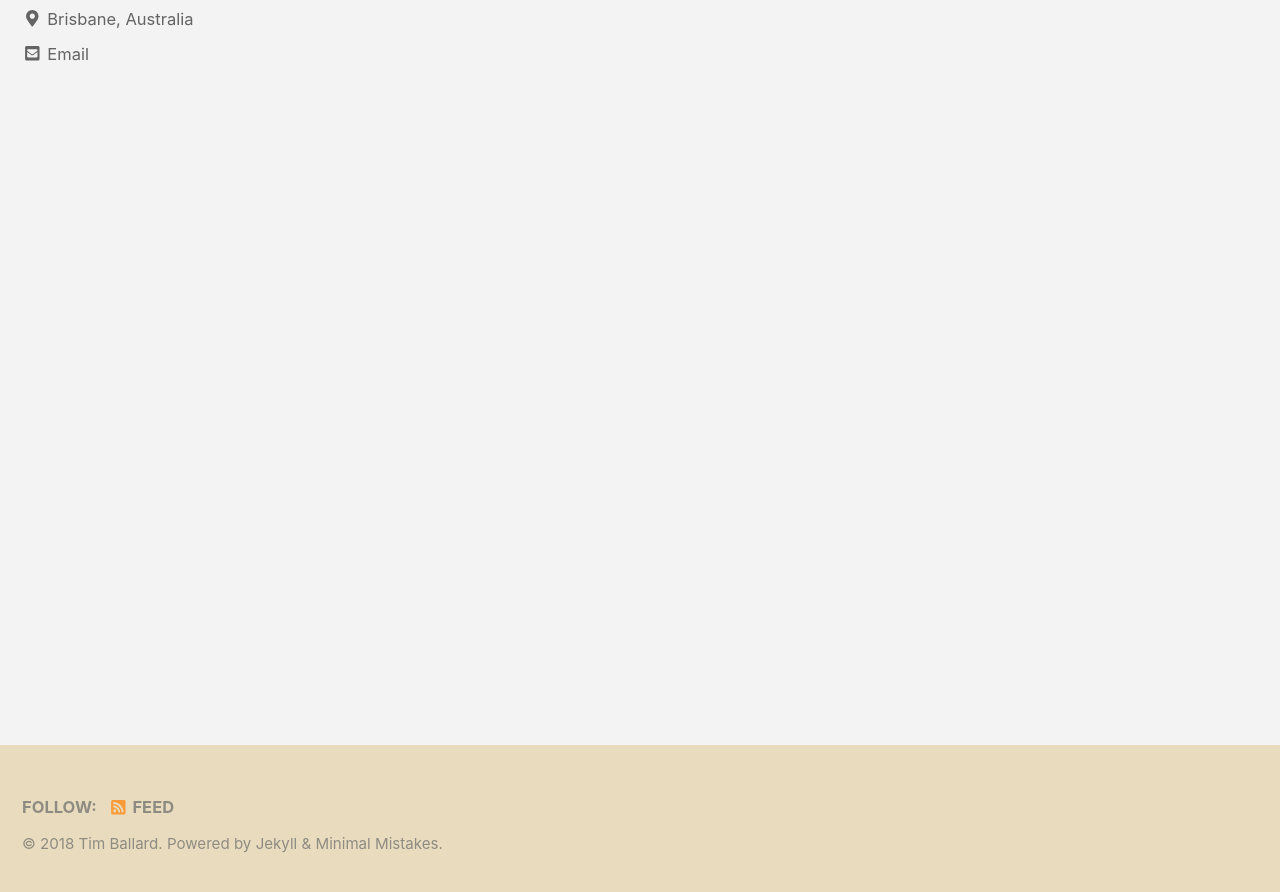
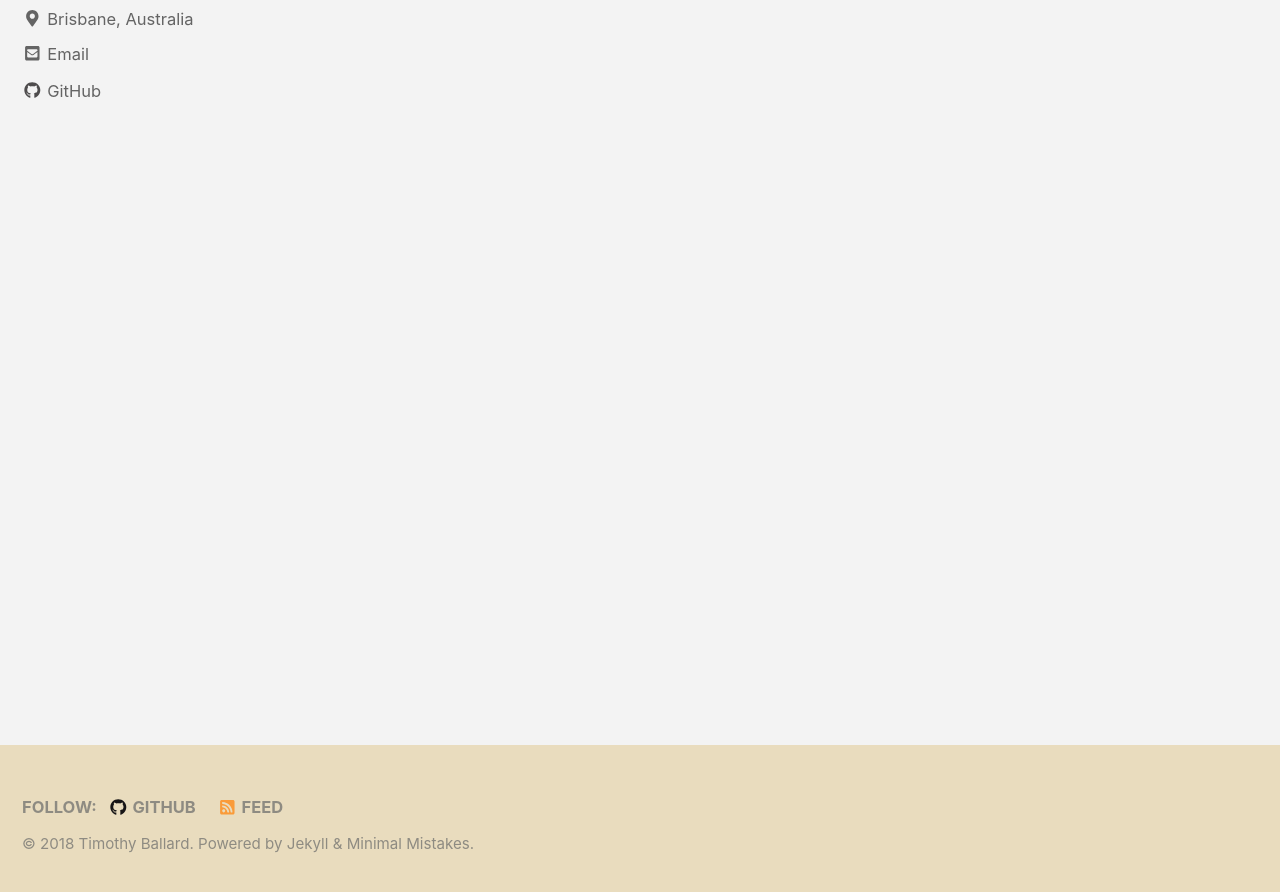
Before and after one commit to ballardtj/ballardtj.github.io, a Jekyll site: the page built from index.html, in a window 1280 px wide and 900 px high, scrolled down 253 px. Shown: the top 892 px of the window. Built offline with Jekyll 4.4.1, drawn with Linux system fonts in a browser that asks for light colours; nearby versions of some CDN libraries; the list of posts is cut into pages by our own code; some of the changed text lies outside the part shown.

Commit message:
Update _config.yml

```diff
--- a/_config.yml
+++ b/_config.yml
@@ -18,8 +18,8 @@ minimal_mistakes_skin    : "dirt" # "default", "air", "aqua", "contrast", "dark"
 locale                   : "en-AU"
 title                    : "Site Title"
 title_separator          : "-"
-name                     : "Tim Ballard"
-description              : "An amazing website."
+name                     : "Timothy Ballard"
+description              : "Timothy Ballard's personal website."
 url                      : # the base hostname & protocol for your site e.g. "https://mmistakes.github.io"
 baseurl                  : # the subpath of your site, e.g. "/blog"
 repository               : # GitHub username/repo-name e.g. "mmistakes/minimal-mistakes"
@@ -100,7 +100,7 @@ analytics:
 
 # Site Author
 author:
-  name             : "Tim Ballard"
+  name             : "Timothy Ballard"
   avatar           : # path of avatar image, e.g. "/assets/images/bio-photo.jpg"
   bio              : "Computational Cognitive Scientist at the University of Queensland."
   location         : "Brisbane, Australia"
@@ -113,7 +113,7 @@ author:
   flickr           :
   facebook         :
   foursquare       :
-  github           :
+  github           : "https://github.com/ballardtj/"
   gitlab           :
   google_plus      :
   keybase          :
```
